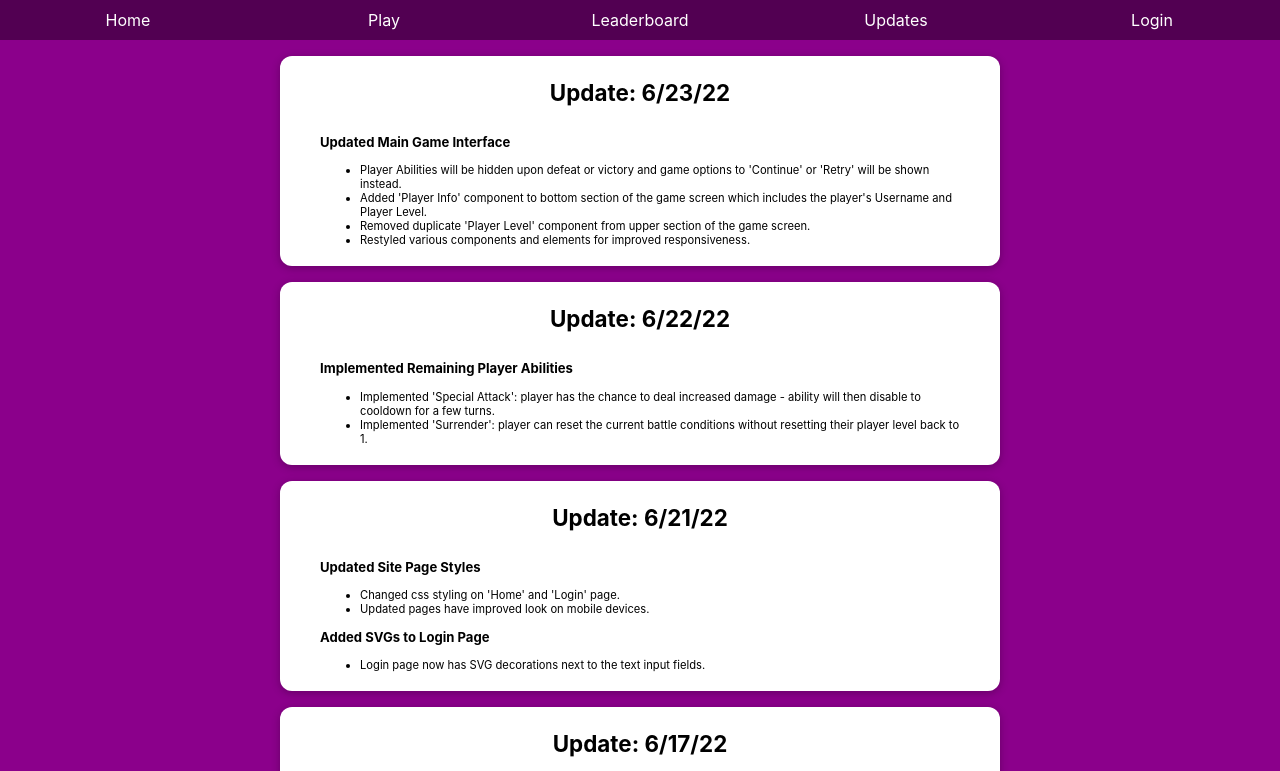
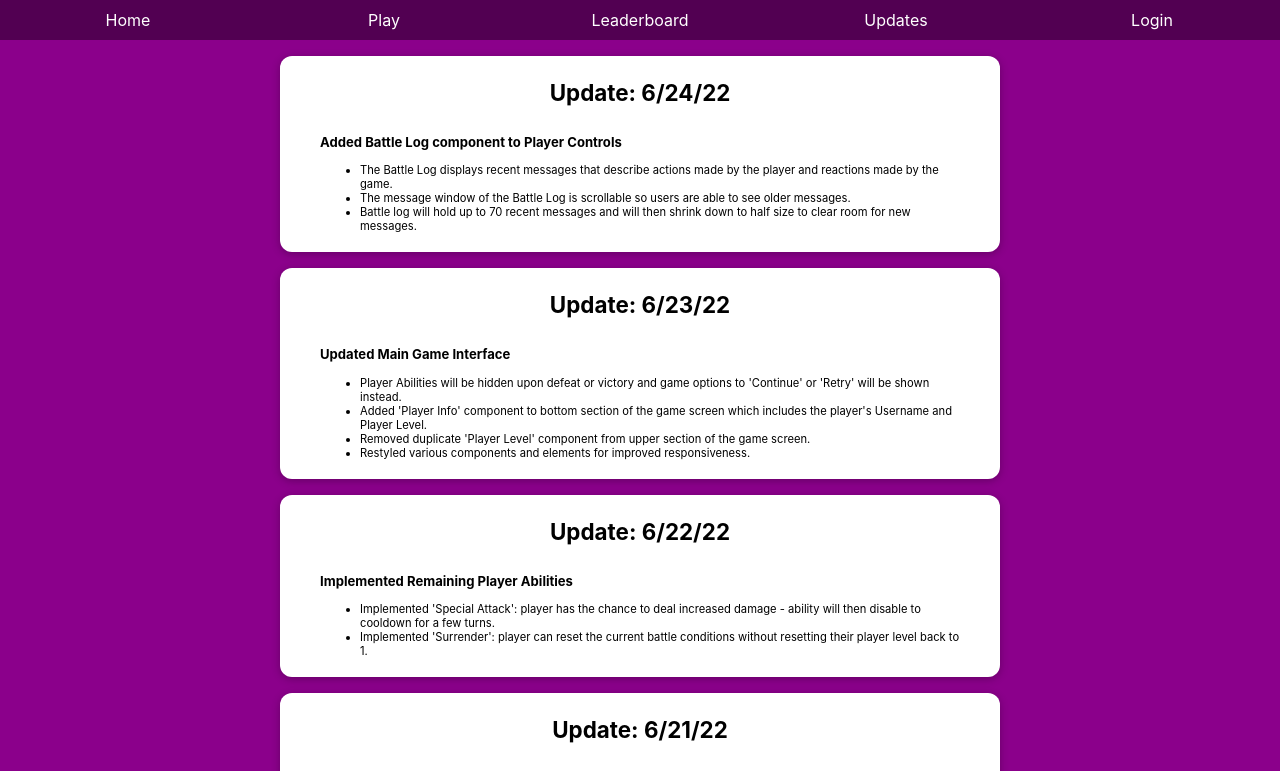
Before and after one commit to JeffreyGHJ/react-monster-cards, a Next.js app: page /updates in a window 1280 px wide. Shown: the top 771 px of the page. Built offline with nearby package versions, Linux system fonts and the light colour scheme.

Commit message:
Added todays updates to the 'Updates' page

```diff
--- a/components/updates/UpdateList.js
+++ b/components/updates/UpdateList.js
@@ -3,6 +3,25 @@ import classes from './UpdateList.module.css';
 const UpdateList = (props) => {
     return (
         <div id="updates">
+            <div className={classes["update-item"]}>
+                <h1>Update: 6/24/22</h1>
+                <div className={classes["content-area"]}>
+                    <h3>
+                        Added Battle Log component to Player Controls
+                    </h3>
+                    <ul>
+                        <li>
+                            The Battle Log displays recent messages that describe actions made by the player and reactions made by the game.
+                        </li>
+                        <li>
+                            The message window of the Battle Log is scrollable so users are able to see older messages.
+                        </li>
+                        <li>
+                            Battle log will hold up to 70 recent messages and will then shrink down to half size to clear room for new messages.
+                        </li>
+                    </ul>
+                </div>
+            </div>
             <div className={classes["update-item"]}>
                 <h1>Update: 6/23/22</h1>
                 <div className={classes["content-area"]}>
```
